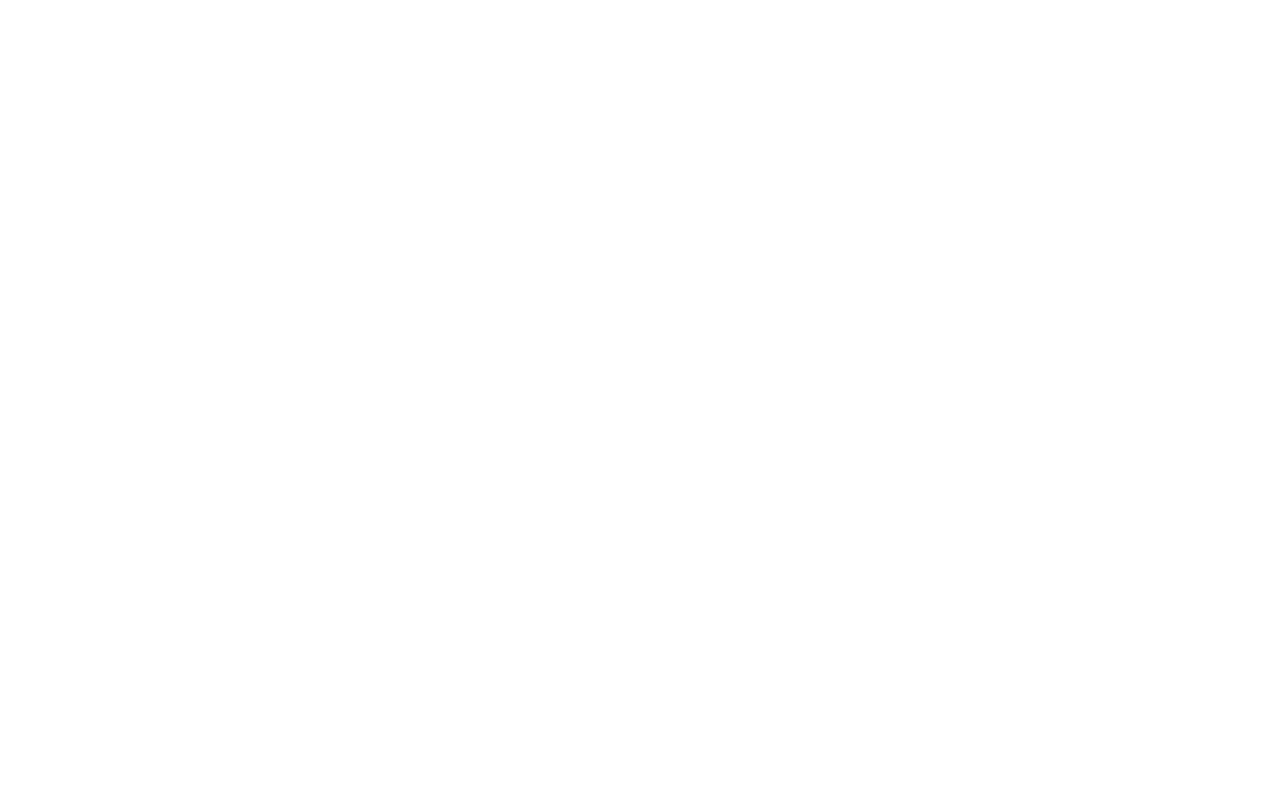
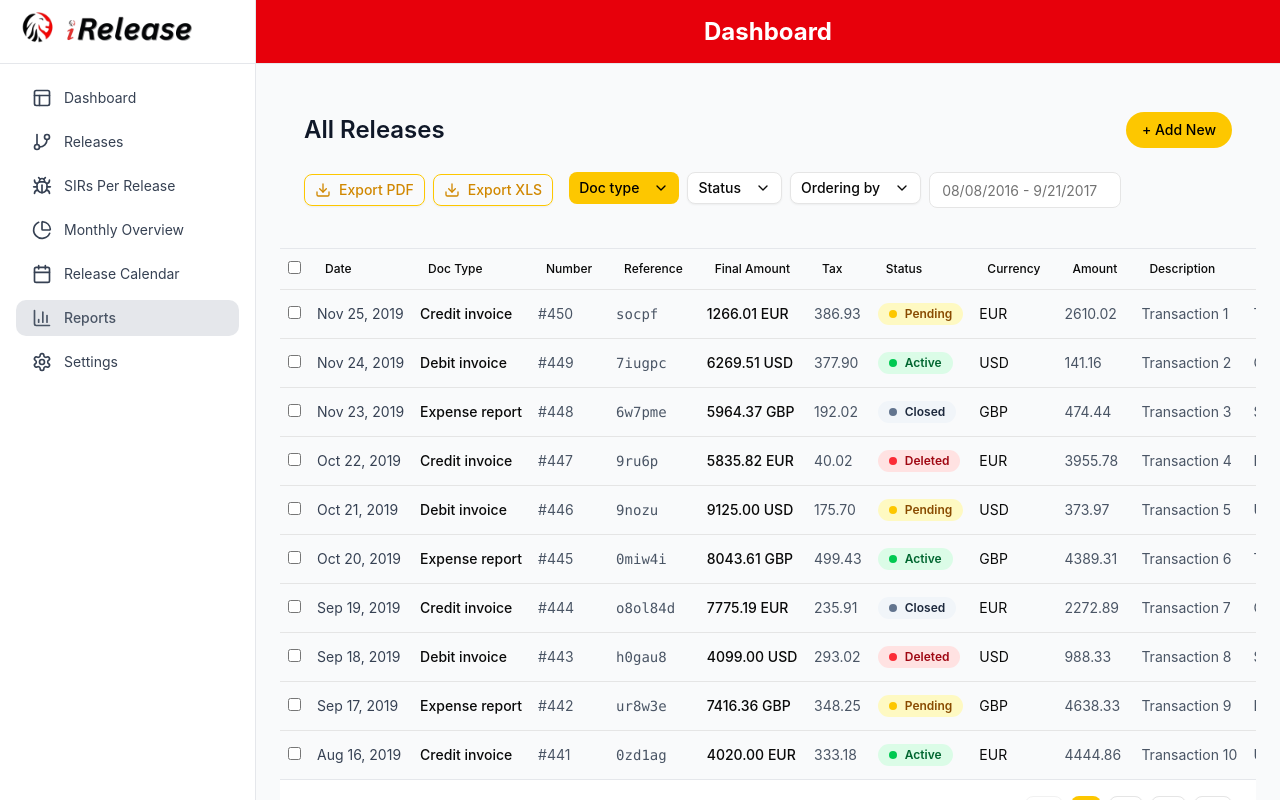
Before and after one commit to kelvinnmuia/iRelease, a React (Vite) app in the folder frontend/irelease-dashboard/: page /reports in a window 1280 px wide. Before the commit this address had no page. Built offline with nearby package versions, Linux system fonts and the light colour scheme.

Commit message:
mounted three more pages on the dashboard sidebar

```diff
--- a/frontend/irelease-dashboard/src/App.tsx
+++ b/frontend/irelease-dashboard/src/App.tsx
@@ -2,9 +2,11 @@
 import { DashboardLayout } from "@/dashboard-layout"
 import DashboardPage from "@/pages/dashboard-page"
 import ReleasesPage from "@/pages/releases-page"
-import SirsPerReleasePage from "@/pages/sirs-per-release"
-import MonthlyOverviewPage from "@/pages/monthly-overview"
-
+import SirsPerReleasePage from "@/pages/sirs-per-release-page"
+import MonthlyOverviewPage from "@/pages/monthly-overview-page"
+import ReleaseCalendarPage from "./pages/release-calendar-page"
+import ReportsPage from "@/pages/reports-page"
+import SettingsPage from "@/pages/settings-page"
 export default function App() {
   return (
     <Router>
@@ -19,6 +21,9 @@
           <Route path="/releases" element={<ReleasesPage />} />
           <Route path="/sirs-per-release" element={<SirsPerReleasePage />} />
           <Route path="/monthly-overview" element={<MonthlyOverviewPage />} />
+          <Route path="/release-calendar" element={<ReleaseCalendarPage />} />
+          <Route path="/reports" element={<ReportsPage />} />
+          <Route path="/settings" element={<SettingsPage />} />
         </Route>
 
       </Routes>
--- /dev/null
+++ b/frontend/irelease-dashboard/src/pages/reports-page.tsx
@@ -0,0 +1,7 @@
+import { ReleasesDataTable } from "@/components/releases/releases-datatable"
+
+export default function ReportsPage() {
+  return (
+      <ReleasesDataTable />
+  )
+}
--- /dev/null
+++ b/frontend/irelease-dashboard/src/pages/settings-page.tsx
@@ -0,0 +1,7 @@
+import { ReleasesDataTable } from "@/components/releases/releases-datatable"
+
+export default function SettingsPage() {
+  return (
+      <ReleasesDataTable />
+  )
+}
--- /dev/null
+++ b/frontend/irelease-dashboard/src/pages/sirs-per-release-page.tsx
@@ -0,0 +1,7 @@
+import { ReleasesDataTable } from "@/components/releases/releases-datatable"
+
+export default function SirsPerReleasePage() {
+  return (
+      <ReleasesDataTable />
+  )
+}
```
Also changed, not shown: frontend/irelease-dashboard/src/pages/monthly-overview-page.tsx (renamed from frontend/irelease-dashboard/src/pages/monthly-overview.tsx), frontend/irelease-dashboard/src/pages/release-calendar-page.tsx (renamed from frontend/irelease-dashboard/src/pages/sirs-per-release.tsx).
